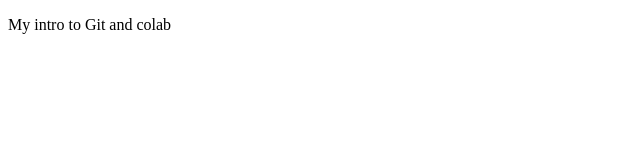
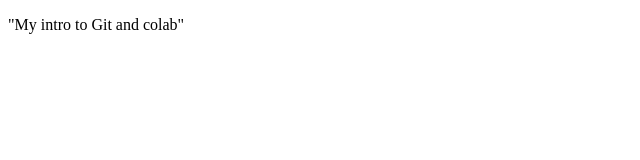
Before and after one commit to acciojob/Intro-to-Git-SamikshaSankar, a website: page main.html in a window 1280 px wide. Shown: the full height of the page, 0-640 px from the left. Drawn offline with Linux system fonts and the light colour scheme.

Commit message:
created a submission

```diff
--- a/main.html
+++ b/main.html
@@ -12,7 +12,7 @@
     <script type="text/javascript" src="./script.js">
     </script>
 
-	<p>My intro to Git and colab</p>
+	<p>"My intro to Git and colab"</p>
 
 </body>
 
```
